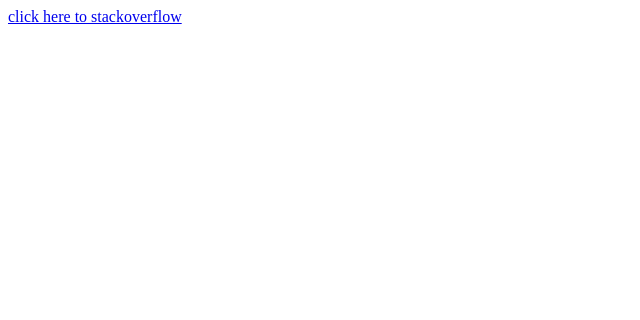
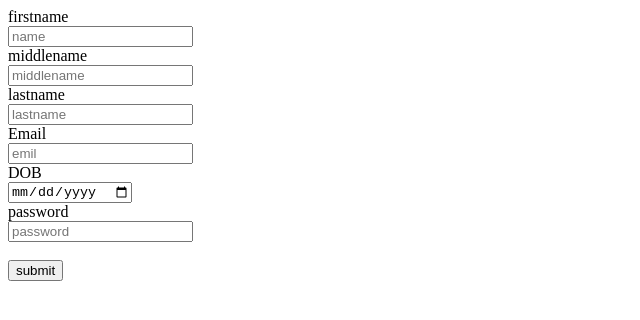
Before and after one commit to johnvethamanickam/html-demo, a plain HTML site: page index.html in a window 1280 px wide. Shown: the whole page, without its empty margins (0-640 px from the left). Drawn offline with Linux system fonts and the light colour scheme.

Commit message:
Add files via upload

```diff
--- a/index.html
+++ b/index.html
@@ -5,8 +5,23 @@
     <meta http-equiv="X-UA-Compatible" content="IE=edge">
     <meta name="viewport" content="width=device-width, initial-scale=1.0">
     <title>Document</title>
+
 </head>
 <body>
-  <a href="https://stackoverflow.com/">click here to stackoverflow</a>
-</body>
+    <form action="post">
+        <label for="name">firstname</label><br>
+        <input type="name" name="name" id="name" placeholder="name"><br>
+        <label for="middlename">middlename</label><br>
+        <input type="name" name="middlename" id="middlename" placeholder="middlename"><br>
+        <label for="lastname">lastname</label><br>
+        <input type="name" name="lastname" id="lastname" placeholder="lastname"><br>
+        <label for="email">Email</label><br>
+        <input type="email" name="Email" id="email" placeholder="emil"><br>
+        <label for="DOB">DOB</label><br>
+        <input type="date" name="date" id="DOB"><br>
+        <label for="password">password</label><br>
+        <input type="number" name="password" id="password" placeholder="password"><br>
+        <label for="submit"></label><br>
+        <input type="button" value="submit"><br>
+
 </html>
```
